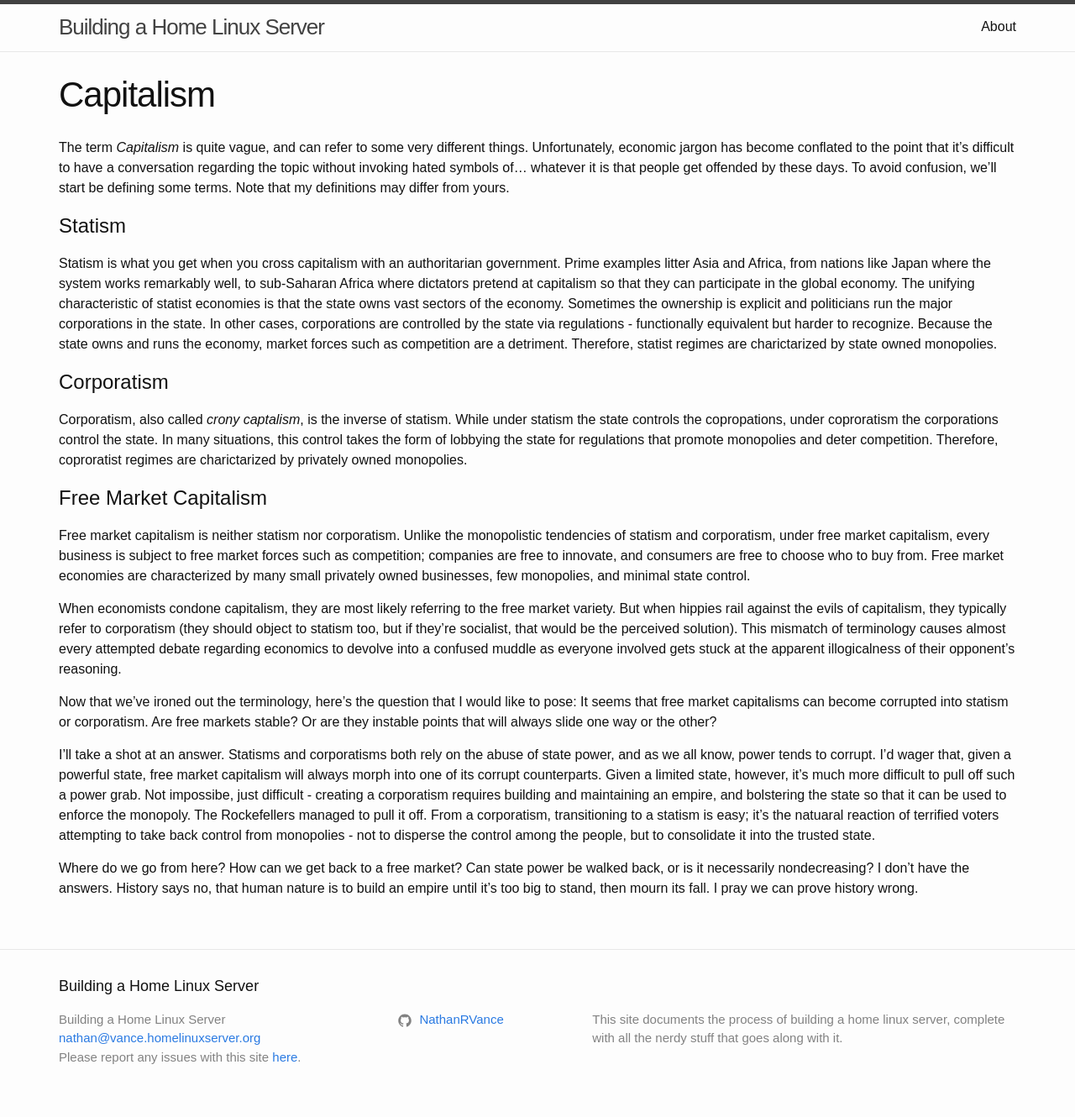
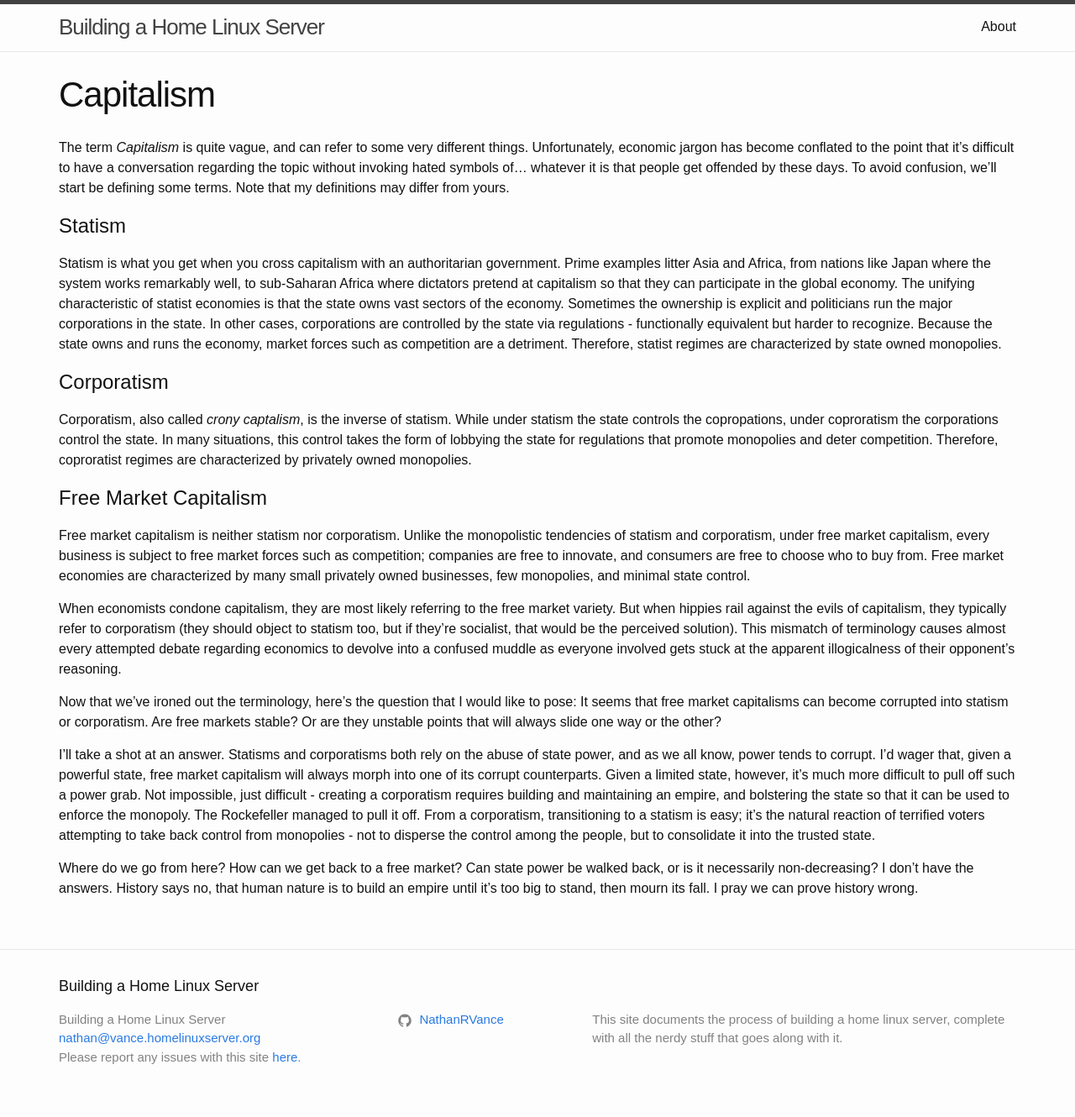
Before and after one commit to NathanRVance/homelinuxserver, a Jekyll site: the page built from _ramblings/capitalism.markdown, in a window 1280 px wide. Shown: the whole page at 84% size. Built offline with Jekyll 4.4.1, drawn with Linux system fonts in a browser that asks for light colours.

Commit message:
fixed spelling errors

```diff
--- a/_ramblings/capitalism.markdown
+++ b/_ramblings/capitalism.markdown
@@ -7,18 +7,18 @@ sortable: 3
 The term _Capitalism_ is quite vague, and can refer to some very different things. Unfortunately, economic jargon has become conflated to the point that it's difficult to have a conversation regarding the topic without invoking hated symbols of... whatever it is that people get offended by these days. To avoid confusion, we'll start be defining some terms. Note that my definitions may differ from yours.
 
 # Statism
-Statism is what you get when you cross capitalism with an authoritarian government. Prime examples litter Asia and Africa, from nations like Japan where the system works remarkably well, to sub-Saharan Africa where dictators pretend at capitalism so that they can participate in the global economy. The unifying characteristic of statist economies is that the state owns vast sectors of the economy. Sometimes the ownership is explicit and politicians run the major corporations in the state. In other cases, corporations are controlled by the state via regulations - functionally equivalent but harder to recognize. Because the state owns and runs the economy, market forces such as competition are a detriment. Therefore, statist regimes are charictarized by state owned monopolies.
+Statism is what you get when you cross capitalism with an authoritarian government. Prime examples litter Asia and Africa, from nations like Japan where the system works remarkably well, to sub-Saharan Africa where dictators pretend at capitalism so that they can participate in the global economy. The unifying characteristic of statist economies is that the state owns vast sectors of the economy. Sometimes the ownership is explicit and politicians run the major corporations in the state. In other cases, corporations are controlled by the state via regulations - functionally equivalent but harder to recognize. Because the state owns and runs the economy, market forces such as competition are a detriment. Therefore, statist regimes are characterized by state owned monopolies.
 
 # Corporatism
-Corporatism, also called _crony captalism_, is the inverse of statism. While under statism the state controls the copropations, under coproratism the corporations control the state. In many situations, this control takes the form of lobbying the state for regulations that promote monopolies and deter competition. Therefore, coproratist regimes are charictarized by privately owned monopolies.
+Corporatism, also called _crony captalism_, is the inverse of statism. While under statism the state controls the copropations, under coproratism the corporations control the state. In many situations, this control takes the form of lobbying the state for regulations that promote monopolies and deter competition. Therefore, coproratist regimes are characterized by privately owned monopolies.
 
 # Free Market Capitalism
 Free market capitalism is neither statism nor corporatism. Unlike the monopolistic tendencies of statism and corporatism, under free market capitalism, every business is subject to free market forces such as competition; companies are free to innovate, and consumers are free to choose who to buy from. Free market economies are characterized by many small privately owned businesses, few monopolies, and minimal state control.
 
 When economists condone capitalism, they are most likely referring to the free market variety. But when hippies rail against the evils of capitalism, they typically refer to corporatism (they should object to statism too, but if they're socialist, that would be the perceived solution). This mismatch of terminology causes almost every attempted debate regarding economics to devolve into a confused muddle as everyone involved gets stuck at the apparent illogicalness of their opponent's reasoning.
 
-Now that we've ironed out the terminology, here's the question that I would like to pose: It seems that free market capitalisms can become corrupted into statism or corporatism. Are free markets stable? Or are they instable points that will always slide one way or the other?
+Now that we've ironed out the terminology, here's the question that I would like to pose: It seems that free market capitalisms can become corrupted into statism or corporatism. Are free markets stable? Or are they unstable points that will always slide one way or the other?
 
-I'll take a shot at an answer. Statisms and corporatisms both rely on the abuse of state power, and as we all know, power tends to corrupt. I'd wager that, given a powerful state, free market capitalism will always morph into one of its corrupt counterparts. Given a limited state, however, it's much more difficult to pull off such a power grab. Not impossibe, just difficult - creating a corporatism requires building and maintaining an empire, and bolstering the state so that it can be used to enforce the monopoly. The Rockefellers managed to pull it off. From a corporatism, transitioning to a statism is easy; it's the natuaral reaction of terrified voters attempting to take back control from monopolies - not to disperse the control among the people, but to consolidate it into the trusted state.
+I'll take a shot at an answer. Statisms and corporatisms both rely on the abuse of state power, and as we all know, power tends to corrupt. I'd wager that, given a powerful state, free market capitalism will always morph into one of its corrupt counterparts. Given a limited state, however, it's much more difficult to pull off such a power grab. Not impossible, just difficult - creating a corporatism requires building and maintaining an empire, and bolstering the state so that it can be used to enforce the monopoly. The Rockefeller managed to pull it off. From a corporatism, transitioning to a statism is easy; it's the natural reaction of terrified voters attempting to take back control from monopolies - not to disperse the control among the people, but to consolidate it into the trusted state.
 
-Where do we go from here? How can we get back to a free market? Can state power be walked back, or is it necessarily nondecreasing? I don't have the answers. History says no, that human nature is to build an empire until it's too big to stand, then mourn its fall. I pray we can prove history wrong.
+Where do we go from here? How can we get back to a free market? Can state power be walked back, or is it necessarily non-decreasing? I don't have the answers. History says no, that human nature is to build an empire until it's too big to stand, then mourn its fall. I pray we can prove history wrong.
```
